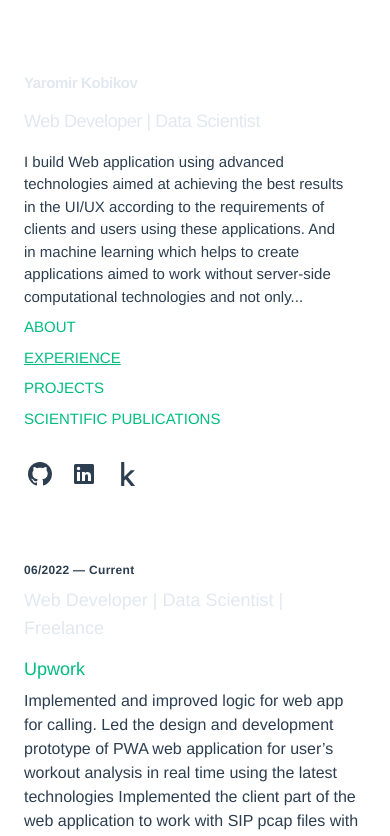
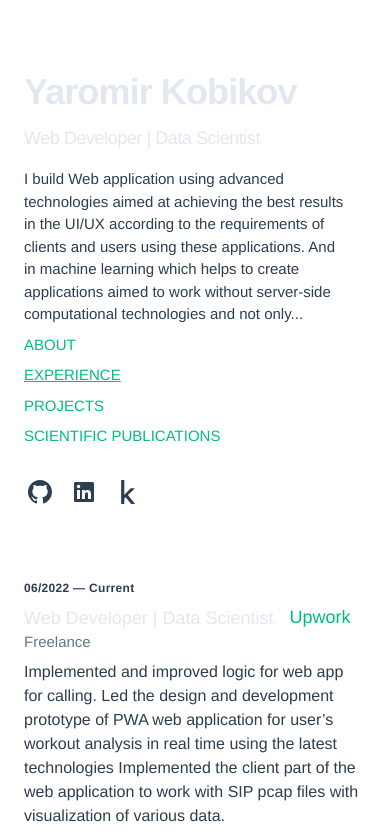
Before and after one commit to YaromirKo/website, a Vue app: page /experience in a window 390 px wide. Shown: the top 836 px of the page. Built offline with nearby package versions, Linux system fonts and the light colour scheme.

Commit message:
fix experience cards

```diff
--- a/package.json
+++ b/package.json
@@ -3,7 +3,7 @@
   "version": "0.0.0",
   "private": true,
   "scripts": {
-    "dev": "vite",
+    "dev": "vite --host",
     "build": "vite build",
     "preview": "vite preview",
     "test:unit": "vitest"
--- a/src/components/CardExperience.vue
+++ b/src/components/CardExperience.vue
@@ -23,6 +23,9 @@
               <span class="absolute hidden rounded md:-inset-x-6 md:-inset-y-4 lg:block"></span>
               {{ props.company }}
             </a>
+          </div>
+          <div class="text-slate-500" v-if="props.subPosition">
+            {{ props.subPosition }}
           </div>
         </div>
         <p class="mt-2 text-base leading-normal">
@@ -50,6 +53,10 @@ const props = defineProps({
     type: String,
     default: ''
   },
+  subPosition: {
+    type: String,
+    default: ''
+  },
   company: {
     type: String,
     default: ''
--- a/src/stores/experience.js
+++ b/src/stores/experience.js
@@ -2,8 +2,9 @@ export default [
   {
     startDate: '06/2022',
     endDate: 'Current',
-    position: 'Web Developer | Data Scientist | Freelance',
-    keyword: ['Web Developer','Data Scientist', 'Freelance'],
+    position: 'Web Developer | Data Scientist',
+    subPosition: 'Freelance',
+    keywords: ['Web Developer','Data Scientist', 'Freelance'],
     company: "Upwork",
     companyLink: "https://www.upwork.com/freelancers/~015b519264b03e5865",
     description: "Implemented and improved logic for web app for calling. " +
@@ -17,7 +18,8 @@ export default [
     startDate: '06/2021',
     endDate: 'Current',
     position: 'Data scientist | Bioinformatician',
-    keyword: ["Data scientist", "Bioinformaticia"],
+    subPosition: 'Volunteer Associate Department of Pharmaceutical Biosciences',
+    keywords: ["Data scientist", "Bioinformaticia"],
     company: "Uppsala University",
     companyLink: "https://www.uu.se/en",
     description: "Performed statistical analysis of various experimental data using Bayesian theory with the R programming language. " +
@@ -32,7 +34,8 @@ export default [
     startDate: '10/2020',
     endDate: '07/2021',
     position: 'Data scientist',
-    keyword: ["Data scientist"],
+    subPosition: 'Volunteer',
+    keywords: ["Data scientist"],
     company: "Moscow State University",
     companyLink: "",
     description: "Research on algorithms for efficiency - how additional factors could affect the subsequent classification and regression data. Scraped data from website.",
@@ -44,7 +47,8 @@ export default [
     startDate: '06/2020',
     endDate: '09/2020',
     position: 'Frontend Developer',
-    keyword: ['Web Developer', 'Fronted Developer'],
+    subPosition: '',
+    keywords: ['Web Developer', 'Fronted Developer'],
     company: "Blacksoft",
     companyLink: "",
     description: "Refactored, optimized project components, in particular rendering of large data tables. Created a chat from scratch for communication. " +
@@ -57,7 +61,8 @@ export default [
     startDate: '08/2018',
     endDate: '12/2018',
     position: 'Frontend Developer',
-    keyword: ['Web Developer', 'Fronted Developer'],
+    subPosition: '',
+    keywords: ['Web Developer', 'Fronted Developer'],
     company: "LLC Site Labs",
     companyLink: "https://datasite.uz/",
     description: "Developed the logic of data validation, worked with charts, internationalization for a leading working capital financing platform. " +
@@ -70,7 +75,8 @@ export default [
     startDate: '02/2018',
     endDate: '07/2018',
     position: 'Full stack Developer',
-    keyword: ['Web Developer', 'Fronted Developer', "Full stack"],
+    subPosition: '',
+    keywords: ['Web Developer', 'Fronted Developer', "Full stack"],
     company: "Instinct trade",
     companyLink: "",
     description: "Developed an application with interactive windows - chat, downloading and viewing files, notebook, audio broadcasting, economic calendar, notifications for Financial coordination platform for training and communication between members.",
--- a/src/stores/home.js
+++ b/src/stores/home.js
@@ -7,6 +7,10 @@ const about = ''
 export default {
   fullName: 'Yaromir Kobikov',
   position: 'Web Developer | Data Scientist',
+  noc: {
+    webDeveloper: 'https://noc.esdc.gc.ca/Structure/NocProfile?objectid=6pITD89kP8rs7dXCNRoxXE96HPocTqioVpuZBjq8tXg%3D',
+    dataScientist: 'https://noc.esdc.gc.ca/Structure/NocProfile?objectid=Wt6Z86FW%2BKGbL5LxTbTIk9oRo1TMfJEsK306cUB%2Fl%2FI%3D'
+  },
   subDescription: 'I build Web application using advanced technologies aimed at achieving the best results in the UI/UX according to the requirements of clients and users using these applications. And in machine learning which helps to create applications aimed to work without server-side computational technologies and not only... ',
   socialLinks: [
     { name: 'github', link: 'https://github.com/YaromirKo' },
--- /dev/null
+++ b/src/stores/regions-to-countries.json
@@ -0,0 +1,30 @@
+{
+  "America/St_Johns": "Canada",
+  "America/Halifax": "Canada",
+  "America/Glace_Bay": "Canada",
+  "America/Moncton": "Canada",
+  "America/Goose_Bay": "Canada",
+  "America/Toronto": "Canada",
+  "America/Nipigon": "Canada",
+  "America/Thunder_Bay": "Canada",
+  "America/Iqaluit": "Canada",
+  "America/Pangnirtung": "Canada",
+  "America/Winnipeg": "Canada",
+  "America/Rainy_River": "Canada",
+  "America/Resolute": "Canada",
+  "America/Rankin_Inlet": "Canada",
+  "America/Regina": "Canada",
+  "America/Swift_Current": "Canada",
+  "America/Edmonton": "Canada",
+  "America/Cambridge_Bay": "Canada",
+  "America/Yellowknife": "Canada",
+  "America/Inuvik": "Canada",
+  "America/Dawson_Creek": "Canada",
+  "America/Fort_Nelson": "Canada",
+  "America/Whitehorse": "Canada",
+  "America/Dawson": "Canada",
+  "America/Vancouver": "Canada",
+  "America/Blanc-Sablon": "Canada",
+  "America/Atikokan": "Canada",
+  "America/Creston": "Canada"
+}
--- a/src/views/ExperienceView.vue
+++ b/src/views/ExperienceView.vue
@@ -4,6 +4,7 @@
                         :start-date="item.startDate"
                         :end-date="item.endDate"
                         :position="item.position"
+                        :sub-position="item.subPosition"
                         :company="item.company"
                         :company-link="item.companyLink"
                         :description="item.description"
--- a/src/views/HomeView.vue
+++ b/src/views/HomeView.vue
@@ -8,12 +8,15 @@
                    flex flex-col justify-between">
       <div>
         <section>
-          <h1 class="text-4lg font-bold tracking-tight text-slate-200 sm:text-5xl">
+          <h1 class="font-bold tracking-tight text-slate-200 sm:text-5xl text-4xl">
             {{ homeConfig.fullName }}
           </h1>
           <h2 class="mt-3 text-lg font-medium tracking-tight text-slate-200 sm:text-lg">
             {{ homeConfig.position }}
           </h2>
+          <p class="mt-2 max-w-xs leading-normal" v-if="isCanada && Object.keys(homeConfig.noc).length !== 0">
+            (NOC <a class="text-emerald" :href="homeConfig.noc.webDeveloper">21234</a> | <a class="text-emerald" :href="homeConfig.noc.dataScientist">21211</a>)
+          </p>
           <p class="mt-4 max-w-xs leading-normal">
             {{ homeConfig.subDescription }}
           </p>
@@ -55,9 +58,12 @@
 import Link from "@/components/Link.vue";
 import FooterSocial from "@/components/FooterSocial.vue";
 import { RouterLink } from "vue-router";
-import homeConfig from '@/stores/home'
+import homeConfig from '@/stores/home';
+import Regions from '@/stores/regions-to-countries.json';
 
 const startYear = 2023
 const currentYear = new Date().getFullYear()
 const dateRange = startYear === currentYear ? startYear : `${startYear} - ${currentYear}`
+const currentRegion = Intl.DateTimeFormat().resolvedOptions().timeZone
+const isCanada = Regions[currentRegion] === 'Canada'
 </script>
```
